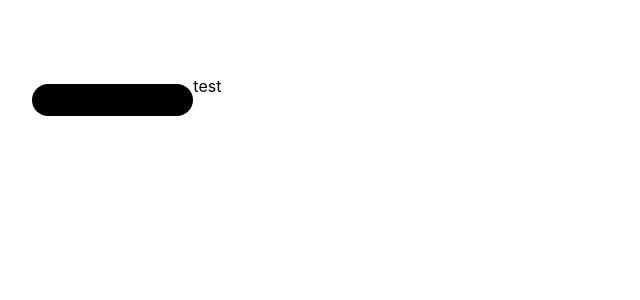
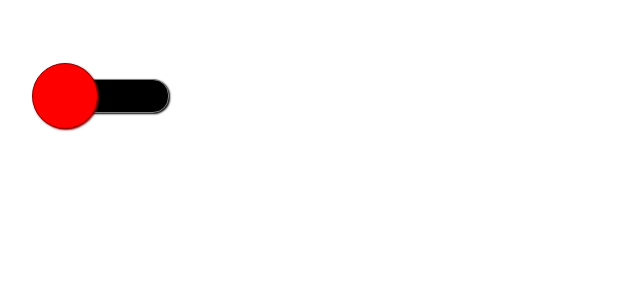
Before and after one commit to cooljasonmelton/skeleton-switch, a React (Create React App) app: page / in a window 1280 px wide. Shown: the top 300 px of the page, without its empty margins (0-640 px from the left). Built offline with nearby package versions, Linux system fonts and the light colour scheme.

Commit message:
built and styled skull switch

```diff
--- a/src/switch/Switch.css
+++ b/src/switch/Switch.css
@@ -1,20 +1,53 @@
 .Switch{
-    padding-left: 2em;
-    width: 200px;
-    height: 200px;
+    position: relative;
 
+    margin: 2em;
+
+    width: 10em;
+    height: 8em;
 }
+
 .switch-track{
-    width: 100%;
+    position: absolute;
+
+    width: 7em;
     height: 2em;
+
+    border: 1px solid gray;
+    box-shadow: 1px 1px 2px black;
+
     border-radius: 1em;
     background-color: black;
-
 }
 
 .switch-circle{
-    height: 3em;
-    width: 3em;
+    position: absolute;
+    z-index: 0;
+    left: 0;
 
-    background-image: url("skull-emoji.png");
+    height: 4em;
+    width: 4em;
+
+    border-radius: 50%;
+    border: 1px solid darkred;
+    box-shadow: 1px 1px 2px darkred;
+
+    background-color: red;
+
+    transition: 1s;
 }
+
+.switch-right{
+    left: 5em;
+}
+
+.skull{
+    opacity: 0;
+    width: 100%;
+    height: 100%;
+    transition: 1s;
+}
+
+.skull-on{
+    opacity: 1;
+}
--- a/src/switch/Switch.js
+++ b/src/switch/Switch.js
@@ -1,13 +1,32 @@
-import React from 'react';
+import React, { useState } from 'react';
+import skull from './skull-emoji.png'
+
+// styling
 import './Switch.css';
 
 const Switch = () => {
-  return (
-    <div className="Switch cfb">
-        <div className="switch-track"></div>
-        <div className="switch-circle">test</div>
-    </div>
-  );
+    const [switchOn, setSwitchOn] = useState(false)
+
+    const setCircleClass = () => {
+        const classArr = ["switch-circle"]
+        if (switchOn) classArr.push('switch-right')
+        return classArr.join(' ')
+    }
+
+    const setSkullClass = () => {
+        const classArr = ["skull"]
+        if (switchOn) classArr.push('skull-on')
+        return classArr.join(' ')
+    }
+
+    return (
+        <div className="Switch cfb">
+            <div className="switch-track"></div>
+            <div onClick={()=>setSwitchOn(!switchOn)} className={setCircleClass()}>
+                <img src={skull} className={setSkullClass()}/>
+            </div>
+        </div>
+    );
 }
 
 export default Switch;
```
